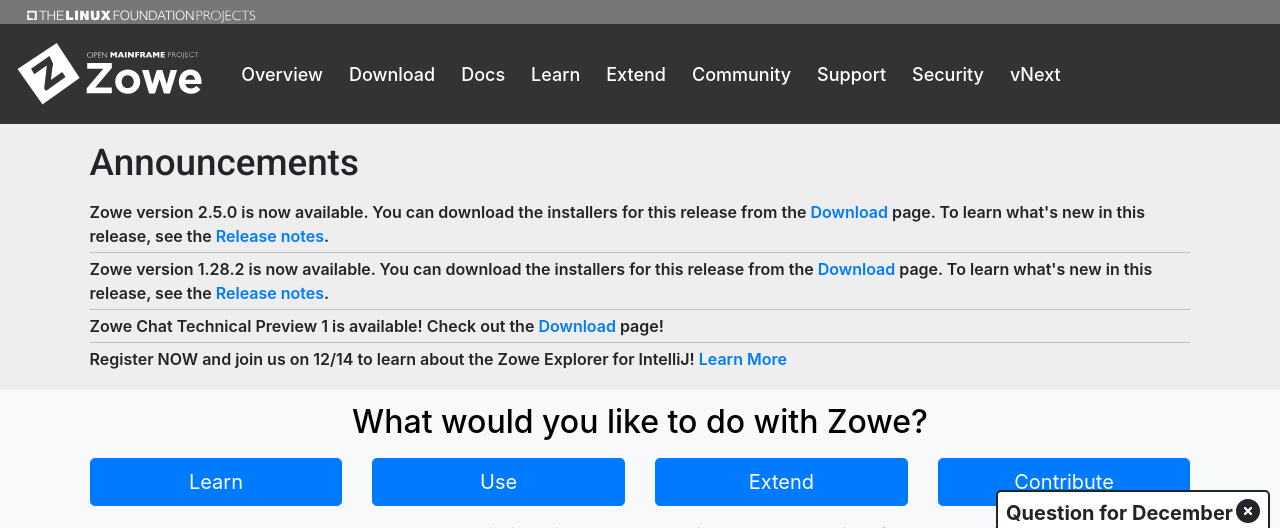
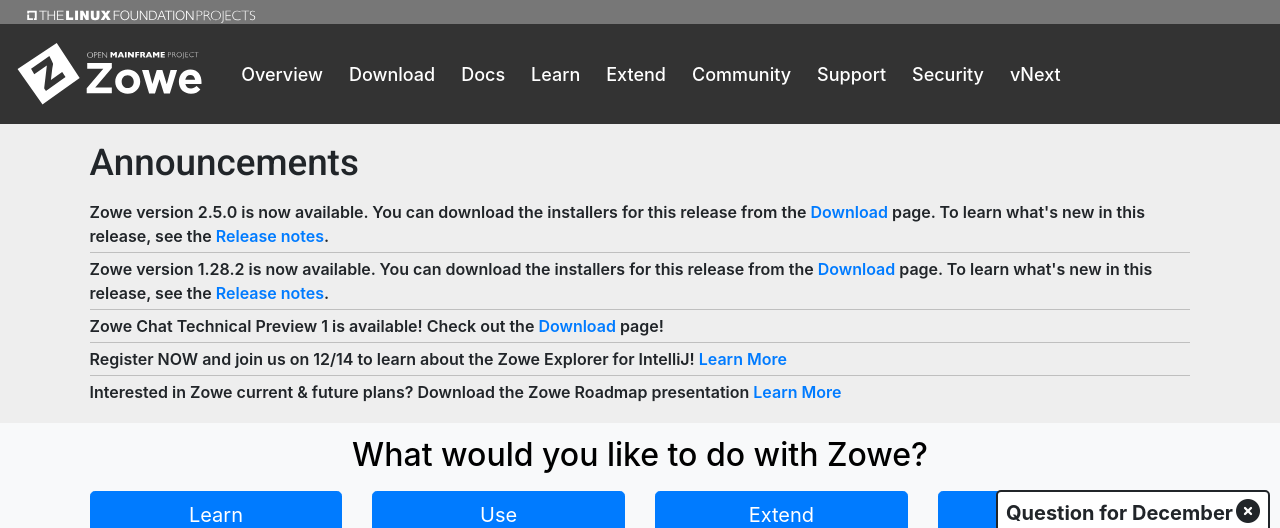
Before and after one commit to zowe/zowe.github.io, a Jekyll site: the page built from index.md, in a window 1280 px wide and 900 px high, cut to the strip 0-528 px from the top of the window. Built offline with Jekyll 4.4.1, drawn with Linux system fonts in a browser that asks for light colours; nearby versions of some CDN libraries; our own code applies the rules of GitHub Pages for plain Markdown files.

Commit message:
Update announcements.yml
Signed-off-by: Rose Sakach <Rose.Sakach@broadcom.com>

Signed-off-by: Rose Sakach <Rose.Sakach@broadcom.com>
Signed-off-by: Jakub Balhar <jakub@balhar.net>

```diff
--- a/_data/announcements.yml
+++ b/_data/announcements.yml
@@ -3,3 +3,5 @@
 - announcement: Zowe Chat Technical Preview 1 is available! Check out the <a href="https://zowe.org/download">Download</a> page!
 - announcement: "Register NOW and join us on 12/14 to learn about the Zowe Explorer for IntelliJ!"
   link: https://zoom.us/webinar/register/WN_-nA2TOvETn-vAzeZgsHlcw
+- announcement: "Interested in Zowe current & future plans?  Download the Zowe Roadmap presentation"
+  link: https://github.com/zowe/zowe.github.io/raw/master/assets/roadmap/Zowe%20Roadmap%20CY22Q4.pdf
```
